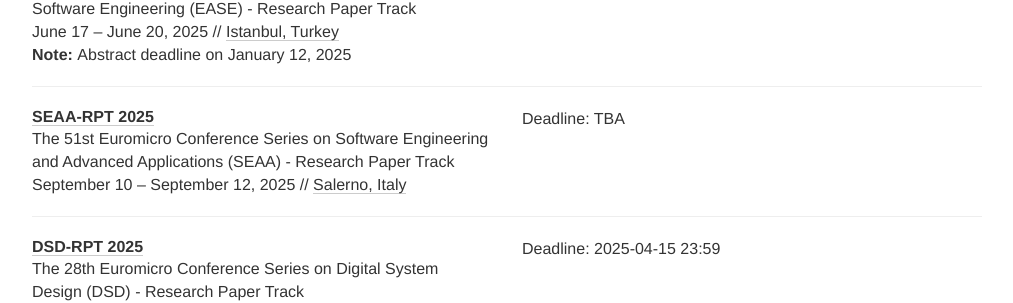
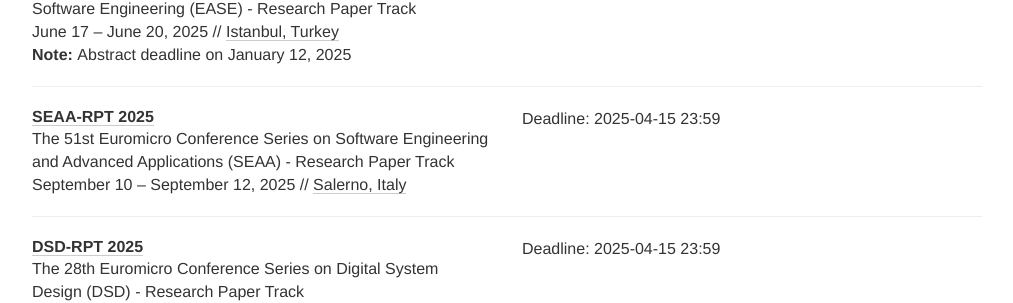
Before and after one commit to se-deadlines/se-deadlines.github.io, a Jekyll site: the page built from index.html, in a window 1280 px wide and 900 px high, scrolled down 17050 px. Shown: the part 150-453 px from the top of the window, without its empty margins (133-1146 px from the left). Built offline with Jekyll 4.4.1, drawn with Linux system fonts in a browser that asks for light colours; nearby versions of some CDN libraries.

Commit message:
Update SEAA deadline

```diff
--- a/_data/conferences.yml
+++ b/_data/conferences.yml
@@ -1195,7 +1195,7 @@
   year: 2025
   link: https://dsd-seaa.com/seaa2025/
   deadline:
-  - "TBA"
+  - "2025-04-15 23:59"
   date: September 10 - September 12, 2025
   place: Salerno, Italy
   tags: [CO, RPT]
```
